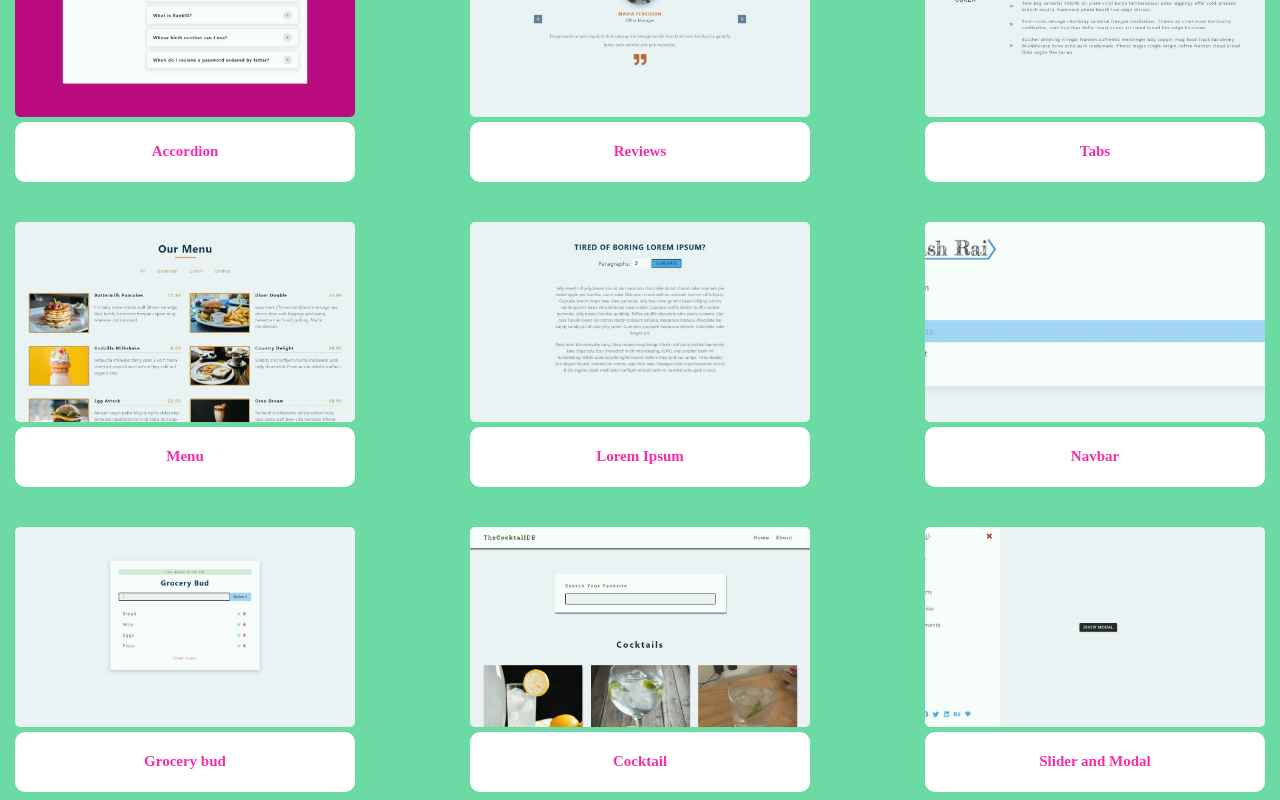
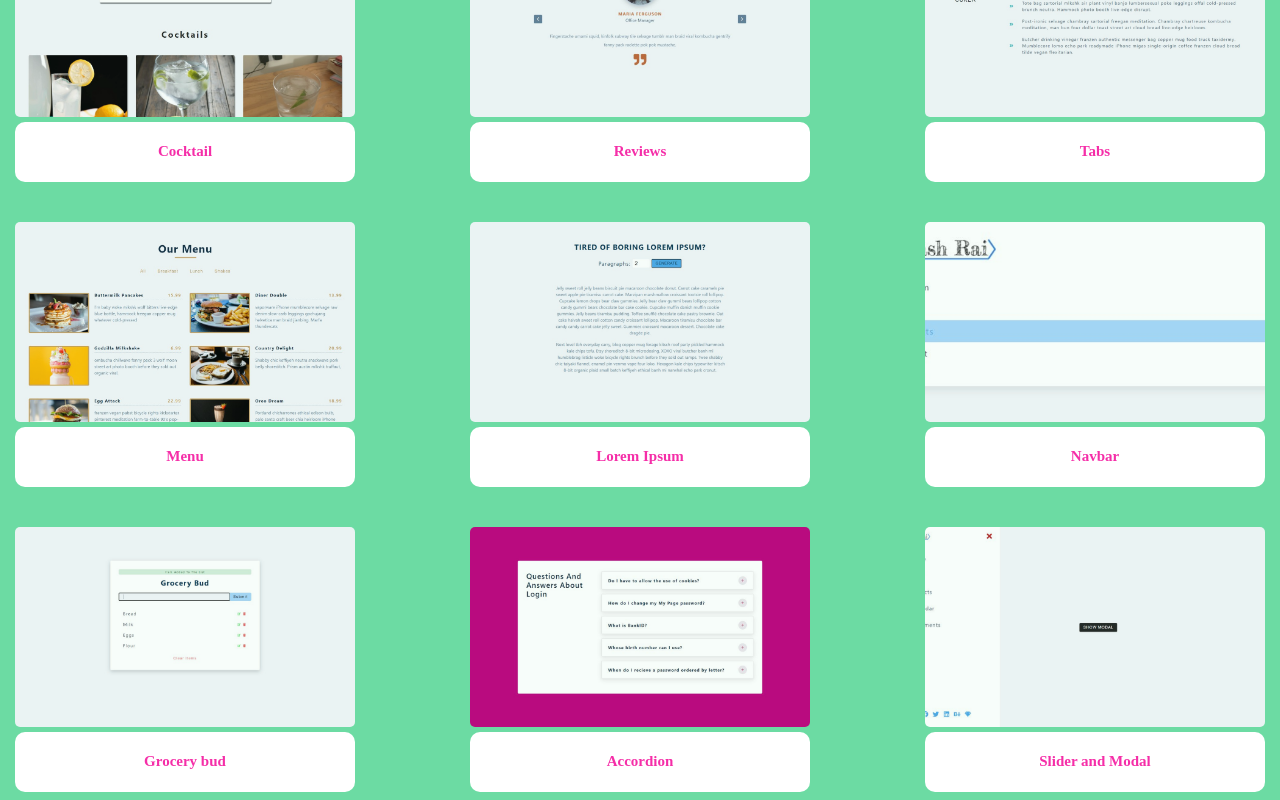
Before and after one commit to yash01rai/MyPortfolio, a React (Create React App) app: page / in a window 1280 px wide. Shown: the part 680-1480 px from the top of the page. Built offline with nearby package versions, Linux system fonts and the light colour scheme.

Commit message:
Data modified

```diff
--- a/src/data.js
+++ b/src/data.js
@@ -38,9 +38,9 @@ export const links = [
   },
   {
     id: 4,
-    url: "https://react-myproject-4.netlify.app",
-    image: QandA,
-    title: "Accordion",
+    url: "https://react-myproject-15.netlify.app",
+    image: cocktail,
+    title: "Cocktail",
   },
   {
     id: 5,
@@ -80,9 +80,9 @@ export const links = [
   },
   {
     id: 11,
-    url: "https://react-myproject-15.netlify.app",
-    image: cocktail,
-    title: "Cocktail",
+    url: "https://react-myproject-4.netlify.app",
+    image: QandA,
+    title: "Accordion",
   },
   {
     id: 12,
```
